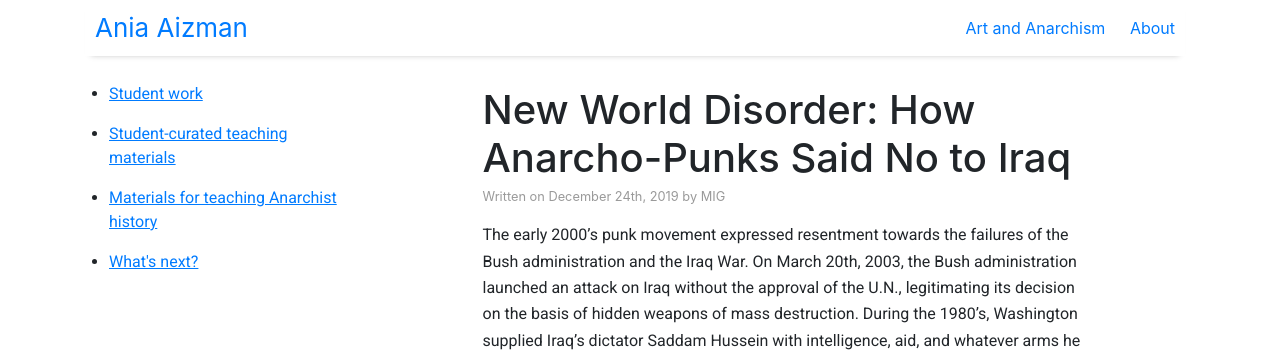
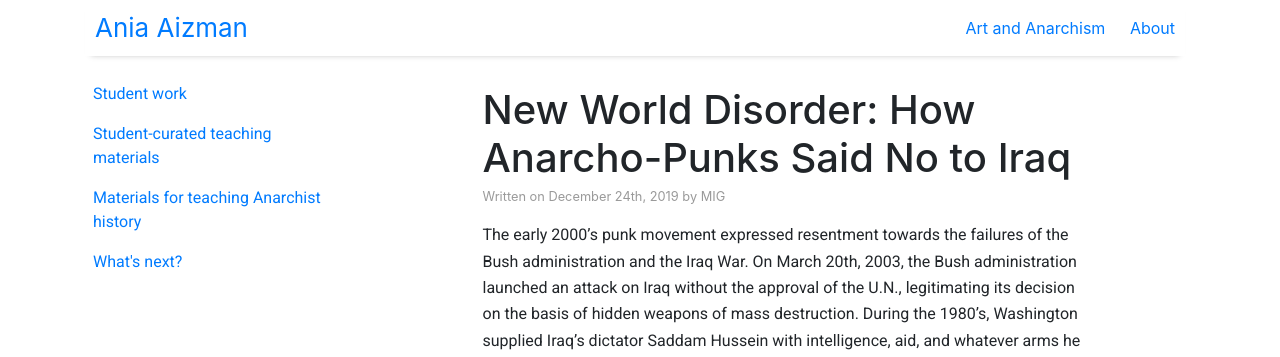
Before and after one commit to aizman/aizman.github.io, a Jekyll site: the page built from _posts/art-and-anarchism/2019-12-19-new-world-disorder.md, in a window 1280 px wide. Shown: the top 357 px of the page. Built offline with Jekyll 4.4.1, drawn with Linux system fonts in a browser that asks for light colours; nearby versions of some CDN libraries.

Commit message:
bump - light fixes

```diff
--- a/assets/css/_sass/_custom.scss
+++ b/assets/css/_sass/_custom.scss
@@ -1,6 +1,7 @@
 /*
   Site container
 */
+
 .sidebar {
   height: 100%;
   //position: fixed;
@@ -9,4 +10,22 @@
   left: 0;
   overflow-x: hidden;
   padding-top: 20px;
+  ul {
+    margin-left: 0.5rem;
+  }
+  li {
+    list-style: none;
+  }
+  a {
+    text-decoration: none;
+  }
 }
+
+// big box posts
+article {
+  a {
+    &:hover, &:focus {
+      color: #00aa88;
+    }
+  }
+}
```
Also changed, not shown: _posts/art-and-anarchism/2019-12-19-new-world-disorder.md (+8 -4 lines), _posts/art-and-anarchism/about.md (renamed from _posts/art-and-anarchism.md, +3 -3 lines), pages/art-and-anarchism/home.html (+5 -3 lines).
